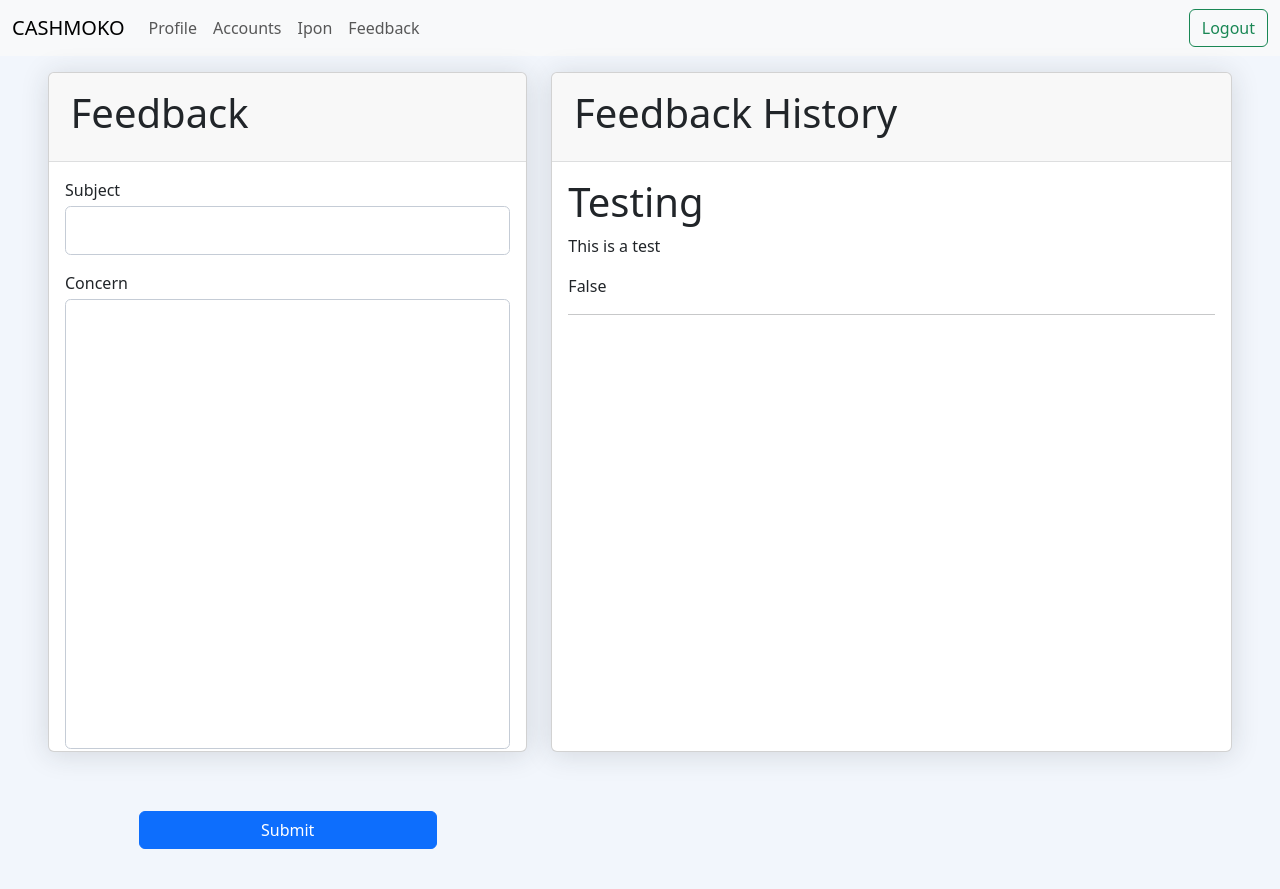
After one commit to LRDB/CASHMOKO, a Django app: page /feedback in a window 1280 px wide. The commit adds this page. Run offline with Django 5.2, Linux system fonts and the light colour scheme; a user stored in the database is signed in; data comes from the database, SQL or seed files in the repository; both versions use the stored data as it was after the commit.

Commit message:
feat: add feedback functionality

```diff
--- a/cashmoko/main/models.py
+++ b/cashmoko/main/models.py
@@ -15,4 +15,5 @@ class Person(models.Model):
     currency = models.JSONField(default=dict)
     dep_category = models.JSONField(default=dict)
     cred_category = models.JSONField(default=dict)
+    feedback = models.JSONField(default=dict)
     # adj_category = models.JSONField(default=dict)
--- a/cashmoko/main/static/main/profile.css
+++ b/cashmoko/main/static/main/profile.css
@@ -97,3 +97,7 @@ body {
 .buttons {
     padding: 5% 0 0 0;
 }
+
+#concern {
+    resize: none;
+}
--- /dev/null
+++ b/cashmoko/main/templates/main/feedback.html
@@ -0,0 +1,68 @@
+<!--
+Main Reference:
+https://www.bootdey.com/snippets/view/bs5-edit-profile-account-details
+-->
+
+{% extends 'main/userpage.html' %}
+
+{% block stylesheet %}
+"static/main/profile.css"
+{% endblock %}
+
+
+{% block title %}
+Profile
+{% endblock %}
+
+{% block content %}
+
+    <div class="container-xll px-5 mt-3">
+        <div class="row">
+            <div class="col-xl-5">
+                <!-- Account details card-->
+                <div class="card mb-4 full-height">
+                    <div class="card-header"><h1>Feedback</h1></div>
+                    <div class="card-body">
+                        <form method="POST">
+                            {% csrf_token %}
+                            <!-- Form Group (Title)-->
+                            <div class="mb-3">
+                                <label class="large mb-1" for="subject">Subject</label>
+                                <input class="form-control" id="subject" type="text">
+                            </div>
+                            <!-- Form Group (Concern)-->
+                            <div class="mb-3">
+                                <label class="large mb-1" for="concern">Concern</label>
+                                <textarea rows="30" cols="15" class="form-control" id="concern"></textarea>
+                            </div>
+
+                            <!-- Save changes button-->
+                            <div class="buttons">
+                                <div class="m-4">
+                                <a href="{% url 'profile' %}"><button class="btn btn-primary sb" type="submit">Submit</button></a>
+                                </div>
+                            </div>
+                    </div>
+                </div>
+            </div>
+
+            <div class="col-xl-7 full-height">
+                <!-- Account details card-->
+                <div class="card mb-4 full-height">
+                    <div class="card-header"><h1>Feedback History</h1></div>
+
+                    {% for item in feedback %}
+                    <div class="card-body">
+                        <div class="mb-3" style="height: 12rem;">
+                            <h1>{{item.title}}</h1>
+                            <p>{{item.content}}</p>
+                            <p>{{item.resolved}}</p>
+                            <hr class="mt-0 mb-4">
+                        </div>
+                    </div>
+                    {% endfor %}
+                </div>
+            </div>
+        </div>
+    </div>
+{% endblock %}
--- a/cashmoko/main/templates/main/userbase.html
+++ b/cashmoko/main/templates/main/userbase.html
@@ -26,6 +26,9 @@
                 <li class="nav-item">
                 <a class="nav-link" href="{% url 'iponchallenge' %}">Ipon</a>
                 </li>
+                <li class="nav-item">
+                <a class="nav-link" href="{% url 'feedback' %}">Feedback</a>
+                </li>
             </ul>
             <div class="d-flex flex-row align-items-center gap-3">
                 <p class="fs-5 fw-normal fst-italic" style="margin: 1rem 1rem 1rem 0">{{ls.username}}</p>
--- a/cashmoko/main/urls.py
+++ b/cashmoko/main/urls.py
@@ -13,4 +13,5 @@ urlpatterns = [
     path("Bank Transfer", views.Bank_Transfer, name="Bank Transfer"),
     path("Transactions", views.Transactions, name="Transactions"),
     path("profile", views.profile, name="profile"),
+    path("feedback", views.feedback, name="feedback"),
 ]
--- a/cashmoko/main/views.py
+++ b/cashmoko/main/views.py
@@ -463,3 +463,10 @@ def profile(response):
         "main/profile.html",
         {"ls": ls, "banks": banks},
     )
+
+
+def feedback(response):
+    ls = response.user
+    person = ls.person
+    feed = [v for k, v in list(person.feedback.items())[::-1]]
+    return render(response, "main/feedback.html", {"feedback": feed})
--- a/cashmoko/register/views.py
+++ b/cashmoko/register/views.py
@@ -75,6 +75,8 @@ def register(response):
                 #     "Adjustments": "Adjustments",
                 # },
             }
+
+            feedback = {"0": {"title": "", "content": "", "resolved": ""}}
             user = form.save(commit=False)
             user.first_name = form.cleaned_data["firstname"]
             user.last_name = form.cleaned_data["lastname"]
@@ -88,6 +90,7 @@ def register(response):
                 verified=False,
                 dep_category=categories["deposit"],
                 cred_category=categories["credit"],
+                feedback=feedback,
                 # adj_category=categories["adjustments"],
             )
             messages.success(response, "Sign-up was successful")
```
Also changed, not shown: cashmoko/db.sqlite3, cashmoko/main/migrations/0015_person_feedback.py (added).
